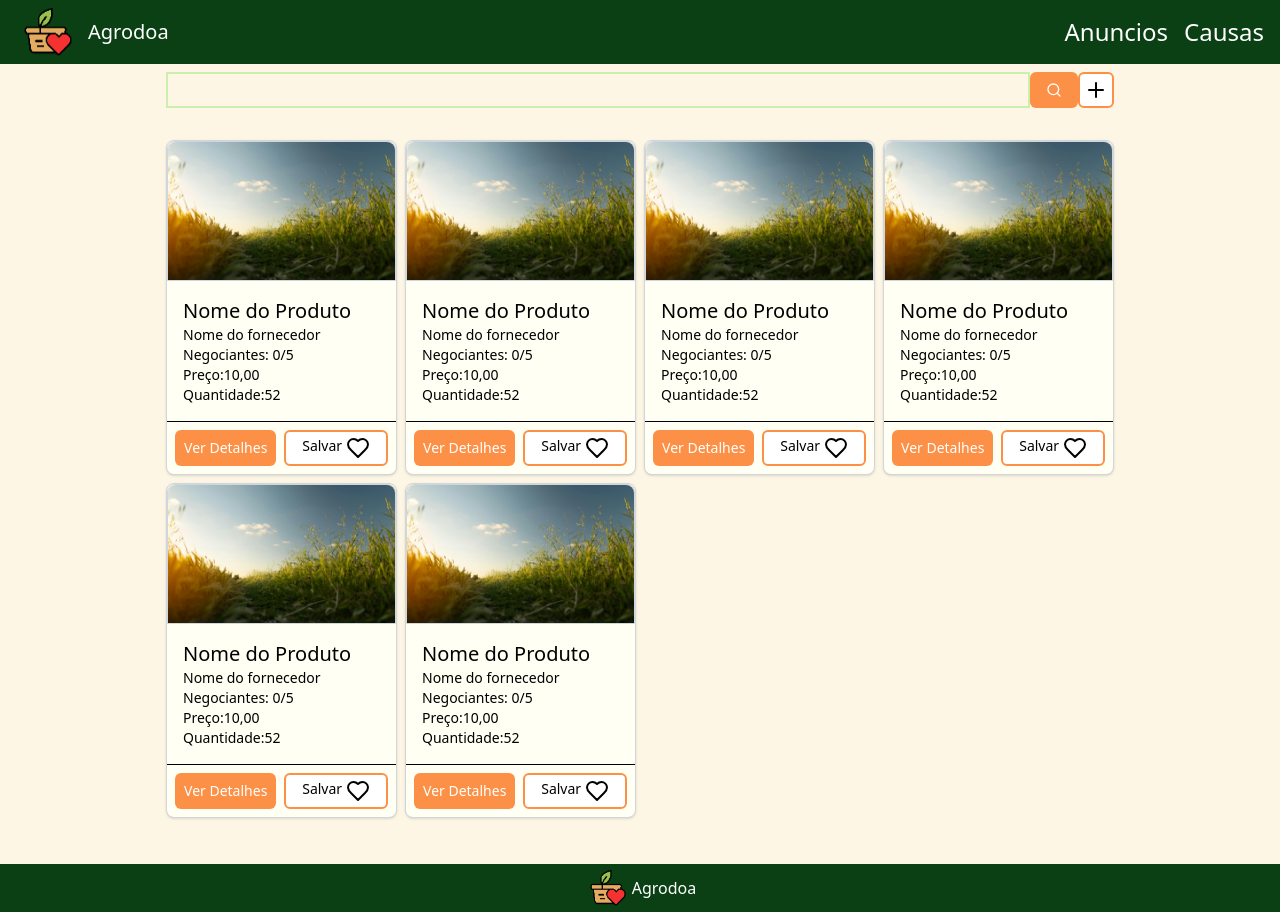
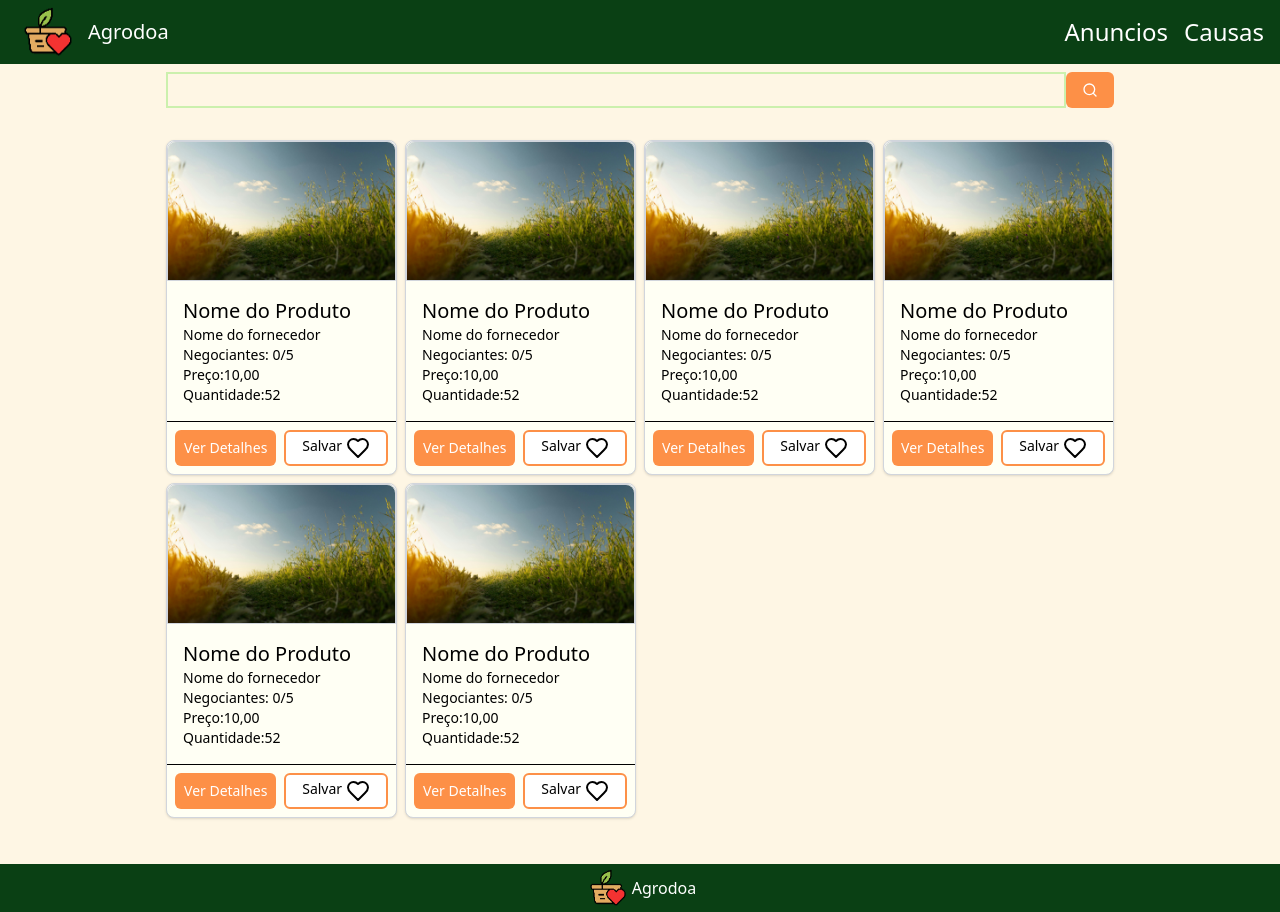
Before and after one commit to VerttB/agrodoa-frontend, a Next.js app: page /anuncios in a window 1280 px wide. Built offline with nearby package versions, Linux system fonts and the light colour scheme; a web font is replaced by a local one.

Commit message:
Utilizando user provider

```diff
--- a/src/app/(pages)/(public)/anuncios/page.tsx
+++ b/src/app/(pages)/(public)/anuncios/page.tsx
@@ -3,9 +3,10 @@ import Input from "@/components/input";
 import Button from "@/components/button";
 import { Search, Heart, Plus } from "lucide-react";
 import { Card } from "@/components/Card";
+import { useUserContext } from "@/providers/UserProvider";
 export default function Page() {
   const provisorio = [1, 2, 3, 4, 5, 6];
-
+  const { user} = useUserContext();
   return (
     <div className="bg-primary min-h-screen flex flex-col items-center gap-8 p-2">
       <div className="flex w-3/4 self-center">
@@ -14,9 +15,10 @@ export default function Page() {
           <Button className="px-2 md:px-4">
             <Search className="w-4" />
           </Button>
+          {user?.tipo === "fornecedor" &&
           <Button className="px-1" variant="outlined">
             <Plus></Plus>
-          </Button>
+          </Button>}
         </div>
       </div>
 
```
